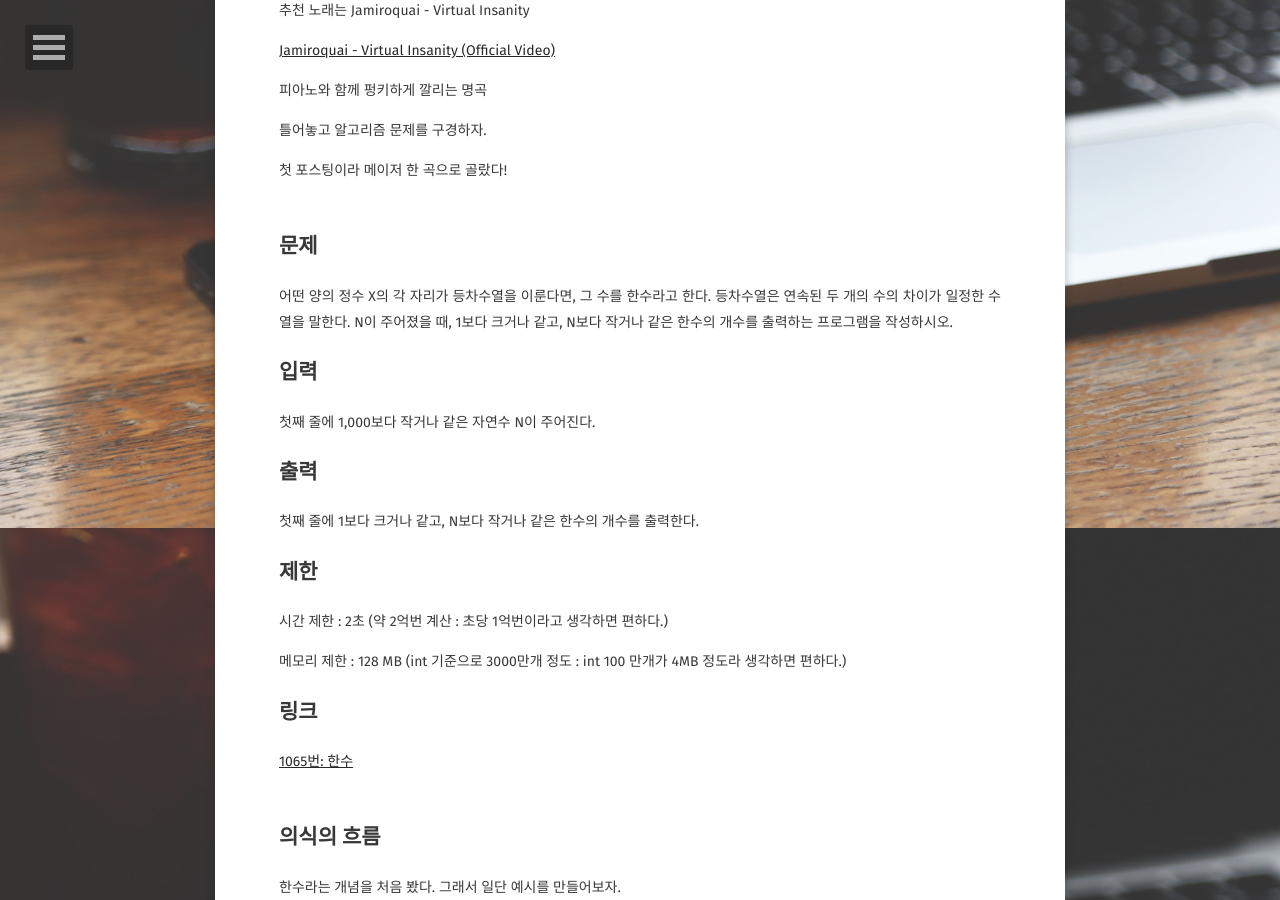
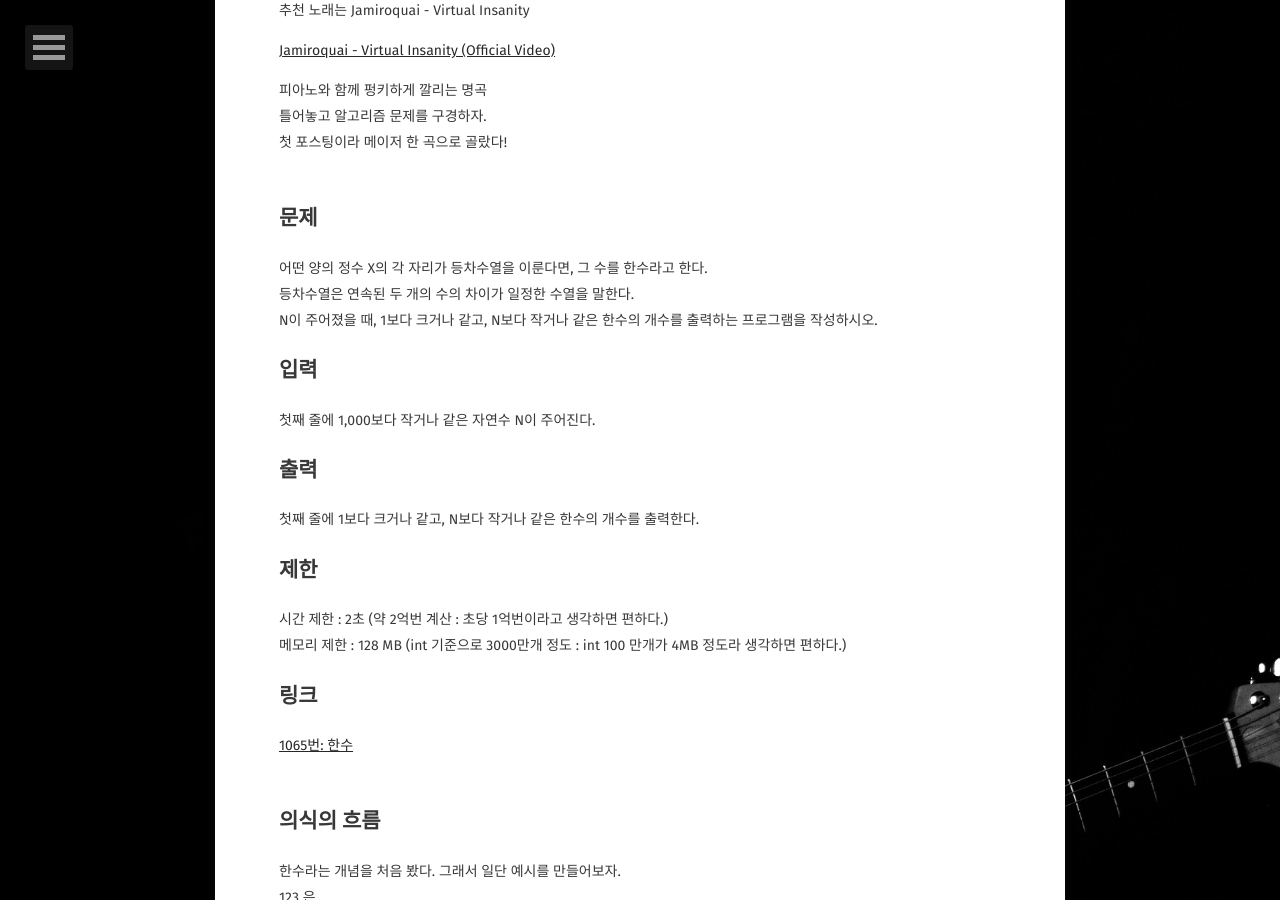
Before and after one commit to siloFoX/siloFoX.github.io, a Jekyll site: the page built from _posts/2020-04-21-algorhythm-baekjoon-1065-1.md, in a window 1280 px wide and 900 px high, scrolled down 372 px. Built offline with Jekyll 4.4.1, drawn with Linux system fonts in a browser that asks for light colours; some web fonts are replaced; comment, search, counter and statistics services are not loaded.

````diff
--- a/_posts/2020-04-21-algorhythm-baekjoon-1065-1.md
+++ b/_posts/2020-04-21-algorhythm-baekjoon-1065-1.md
@@ -20,17 +20,17 @@ comments: true
 
 [Jamiroquai - Virtual Insanity (Official Video)](https://www.youtube.com/watch?v=4JkIs37a2JE&list=RDMM5vJn8o2fz6g&index=14)
 
-피아노와 함께 펑키하게 깔리는 명곡
-
-틀어놓고 알고리즘 문제를 구경하자.
-
+피아노와 함께 펑키하게 깔리는 명곡<br>
+틀어놓고 알고리즘 문제를 구경하자.<br>
 첫 포스팅이라 메이저 한 곡으로 골랐다!
 <br>
 <br>
 
 ## 문제
 
-어떤 양의 정수 X의 각 자리가 등차수열을 이룬다면, 그 수를 한수라고 한다. 등차수열은 연속된 두 개의 수의 차이가 일정한 수열을 말한다. N이 주어졌을 때, 1보다 크거나 같고, N보다 작거나 같은 한수의 개수를 출력하는 프로그램을 작성하시오.
+어떤 양의 정수 X의 각 자리가 등차수열을 이룬다면, 그 수를 한수라고 한다.<br>
+등차수열은 연속된 두 개의 수의 차이가 일정한 수열을 말한다.<br>
+N이 주어졌을 때, 1보다 크거나 같고, N보다 작거나 같은 한수의 개수를 출력하는 프로그램을 작성하시오.
 
 ## 입력
 
@@ -42,8 +42,7 @@ comments: true
 
 ## 제한
 
-시간 제한 : 2초 (약 2억번 계산 : 초당 1억번이라고 생각하면 편하다.)
-
+시간 제한 : 2초 (약 2억번 계산 : 초당 1억번이라고 생각하면 편하다.)<br>
 메모리 제한 : 128 MB (int 기준으로 3000만개 정도 : int 100 만개가 4MB 정도라 생각하면 편하다.)
 
 ## 링크
@@ -54,38 +53,28 @@ comments: true
 
 ## 의식의 흐름
 
-한수라는 개념을 처음 봤다. 그래서 일단 예시를 만들어보자.
-
-123 은
-
-2 - 1 = 1
-
-3 - 2 = 1
-
+한수라는 개념을 처음 봤다. 그래서 일단 예시를 만들어보자.<br>
+123 은<br>
+2 - 1 = 1<br>
+3 - 2 = 1<br>
 이므로 한수 이다.
 <br>
 <br>
 
-그리고 예제를 보게되면 한자리수랑 두자리수는 다 한수라고 하는 것 같다.
-
-입력이 100보다 작으면 그냥 출력하면 될 것 같다.
-
+그리고 예제를 보게되면 한자리수랑 두자리수는 다 한수라고 하는 것 같다.<br>
+입력이 100보다 작으면 그냥 출력하면 될 것 같다.<br>
 1000은 한수가 아니다.
 <br>
 <br>
 
-3자릿수라고 가정하고, 각 자릿수를 문자라고 생각해보자
-
+3자릿수라고 가정하고, 각 자릿수를 문자라고 생각해보자<br>
 (string)ABC = "123" ( A = 1, B = 2, C = 3)
 <br>
 <br>
 
-B - A = C - B
-
-뭐 이런 식이다.
-
-물론 (뒷 자릿수) - (앞 자릿수) 가 아니고 (앞 자릿수) - (뒷 자릿수) 해도 상관은 없다.
-
+B - A = C - B <br>
+뭐 이런 식이다. <br>
+물론 (뒷 자릿수) - (앞 자릿수) 가 아니고 (앞 자릿수) - (뒷 자릿수) 해도 상관은 없다.<br>
 (A - B = B - C 이므로..)
 <br>
 <br>
@@ -176,16 +165,13 @@ int main() {
 }
 ```
 
-확인하기 위해서 일단 is_han_number로 잘 출력되는지 확인한다.
-
+확인하기 위해서 일단 is_han_number로 잘 출력되는지 확인한다.<br>
 지금은 자릿수 분리만 짜봤다.
 <br>
 <br>
 
-결과는 성공~
-
-123 넣으면 1 2 3 나오고
-
+결과는 성공~<br>
+123 넣으면 1 2 3 나오고<br>
 20 넣으면 0 2 0 나온다.
 
 ```c++
@@ -222,10 +208,8 @@ int main() {
 }
 ```
 
-한수인 것을 검사하는 코드이다.
-
-0 ~ 99 일 때는 무조건 false (검사할 일이 없어서!)
-
+한수인 것을 검사하는 코드이다.<br>
+0 ~ 99 일 때는 무조건 false (검사할 일이 없어서!)<br>
 100 ~ 1000 은 한수만 true 인 것을 확인했다.
 <br>
 <br>
@@ -273,20 +257,15 @@ int main() {
 }
 ```
 
-결과는 성공!
-
-1~99 넣으면 실행시간은 거의 없는 수준
-
-최악일 때 1000 넣으면 1000 - 111 + 1 = 890 번 실행된다.
-
+결과는 성공! <br>
+1~99 넣으면 실행시간은 거의 없는 수준<br>
+최악일 때 1000 넣으면 1000 - 111 + 1 = 890 번 실행된다.<br>
 for문 하나니까  복잡도는 O(n) 이다.
 <br>
 <br>
 
 ## 의문점들
 
-brute force란 무엇일까?
-
-string으로 처리하는 것은 어떻게 할까?
-
+brute force란 무엇일까?<br>
+string으로 처리하는 것은 어떻게 할까?<br>
 3자릿수가 아니면 어떡하지?
````
Also changed, not shown: _posts/2020-04-20-javascript-undefined.md (+13 -21 lines), _posts/2020-04-21-project-algo-rhythm.md (+10 -19 lines), _posts/2020-04-21-project-seelock.md (+5 -0 lines), _posts/2020-04-23-seelock-report.md (added, +273 -0 lines), _posts/2020-05-09-algorhythm-obst.md (added, +121 -0 lines), assets/img/placeholder-big.jpg.
